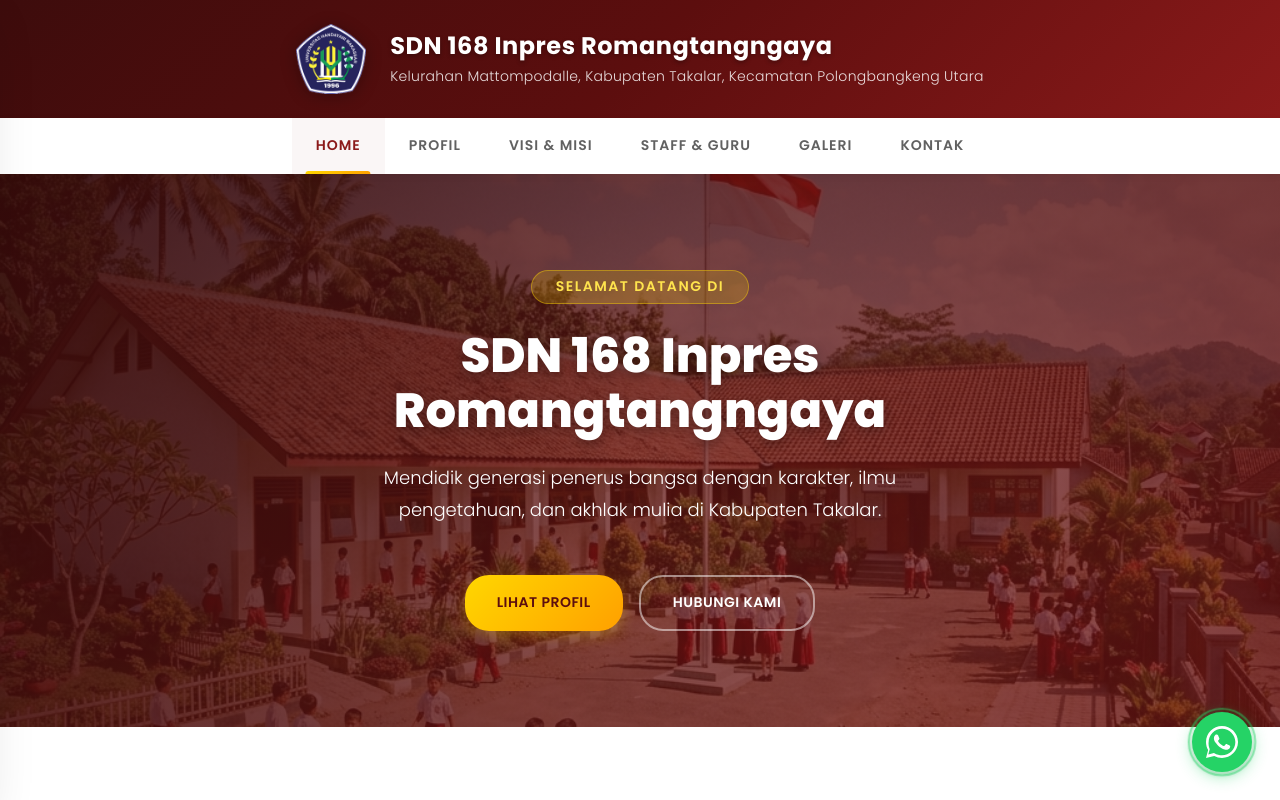
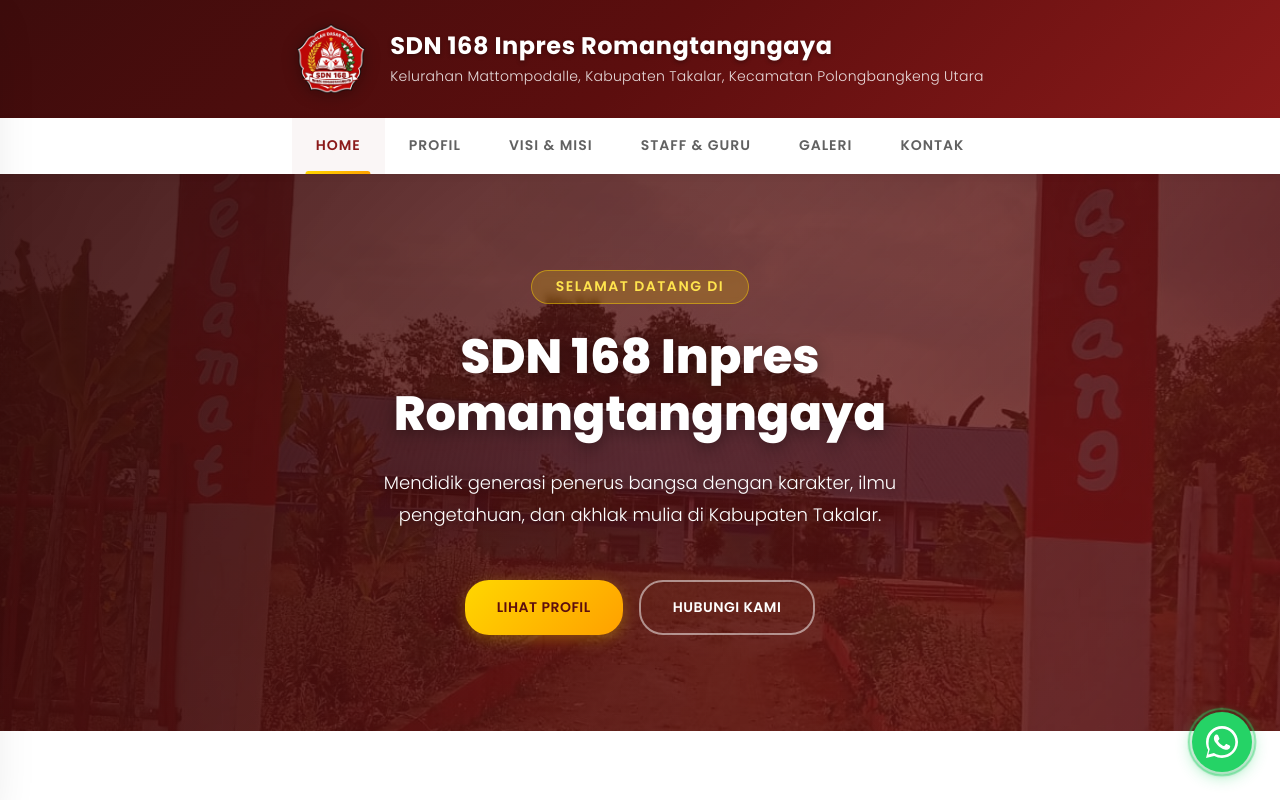
Before and after one commit to wahyu1337/sd-168-romangtangngaya, a website built with webpack: page src/index.html in a window 1280 px wide. Shown: the top 800 px of the page. Built offline with nearby package versions, Linux system fonts and the light colour scheme.

Commit message:
Pergantian background

```diff
--- a/src/index.html
+++ b/src/index.html
@@ -64,7 +64,7 @@
                 <span class="navbar__hamburger-line"></span>
             </button>
             <div class="header__logo-area">
-                <img src="/assets/logo-sd.png" alt="Logo SD Inpres 168" class="header__logo" id="header-logo">
+                <img src="/assets/logo-sd.webp" alt="Logo SD Inpres 168" class="header__logo" id="header-logo">
                 <div class="header__text">
                     <h1 class="header__title">SDN 168 Inpres Romangtangngaya</h1>
                     <p class="header__subtitle">Kelurahan Mattompodalle, Kabupaten Takalar, Kecamatan Polongbangkeng
@@ -94,7 +94,7 @@
     <!-- SIDEBAR (mobile) -->
     <aside class="sidebar" id="sidebar">
         <div class="sidebar__header">
-            <img src="/assets/logo-sd.png" alt="Logo" class="sidebar__logo">
+            <img src="/assets/logo-sd.webp" alt="Logo" class="sidebar__logo">
             <span class="sidebar__brand">SDN 168 Inpres</span>
             <button class="sidebar__close" id="sidebar-close" aria-label="Close menu">&times;</button>
         </div>
@@ -188,7 +188,7 @@
         <div class="footer__inner">
             <div class="footer__top">
                 <div class="footer__brand">
-                    <img src="/assets/logo-sd.png" alt="Logo" class="footer__logo">
+                    <img src="/assets/logo-sd.webp" alt="Logo" class="footer__logo">
                     <div>
                         <h3 class="footer__title">SDN 168 Inpres Romangtangngaya</h3>
                         <p class="footer__address">Kel. Mattompodalle, Kec. Polongbangkeng Utara<br>Kabupaten Takalar,
--- a/src/styles/index.css
+++ b/src/styles/index.css
@@ -486,11 +486,11 @@ body.no-scroll {
    ============================================ */
 .hero {
     position: relative;
-    min-height: 500px;
+    min-height: clamp(520px, 68vh, 640px);
     display: flex;
     align-items: center;
     justify-content: center;
-    background: url('../assets/hero-bg.png') center/cover no-repeat;
+    background: url('../assets/hero-bg.jpeg') center/cover no-repeat;
     overflow: hidden;
 }
 
@@ -507,13 +507,13 @@ body.no-scroll {
     text-align: center;
     color: var(--clr-white);
     padding: var(--space-4xl) var(--space-xl);
-    max-width: 700px;
+    max-width: 760px;
 }
 
 .hero__badge {
     display: inline-block;
     background: rgba(255, 215, 0, 0.2);
-    border: 1px solid rgba(255, 215, 0, 0.4);
+    border: 1px solid rgba(255, 215, 0, 0.45);
     color: var(--clr-accent-light);
     font-size: var(--fs-sm);
     font-weight: var(--fw-semibold);
@@ -522,14 +522,16 @@ body.no-scroll {
     letter-spacing: 1.5px;
     text-transform: uppercase;
     margin-bottom: var(--space-lg);
+    backdrop-filter: blur(4px);
+    -webkit-backdrop-filter: blur(4px);
     animation: fadeInDown 0.8s ease forwards;
 }
 
 .hero__title {
     font-size: var(--fs-4xl);
     font-weight: var(--fw-extrabold);
-    line-height: 1.15;
-    text-shadow: 0 4px 12px rgba(0, 0, 0, 0.3);
+    line-height: 1.2;
+    text-shadow: 0 4px 16px rgba(0, 0, 0, 0.4);
     margin-bottom: var(--space-lg);
     animation: fadeInUp 0.8s ease 0.2s forwards;
     opacity: 0;
@@ -539,6 +541,9 @@ body.no-scroll {
     font-size: var(--fs-md);
     font-weight: var(--fw-light);
     line-height: 1.8;
+    max-width: 640px;
+    margin-inline: auto;
+    text-shadow: 0 2px 8px rgba(0, 0, 0, 0.35);
     opacity: 0;
     animation: fadeInUp 0.8s ease 0.4s forwards;
     margin-bottom: var(--space-2xl);
```
Also changed, not shown: src/galeri/index.html (+3 -3 lines), src/kontak/index.html (+3 -3 lines), src/profil/index.html (+3 -3 lines), src/staff/index.html (+3 -3 lines), src/visi/index.html (+3 -3 lines), src/assets/hero-bg.png (deleted), src/assets/logo-sd.png (deleted), 1 other file.
